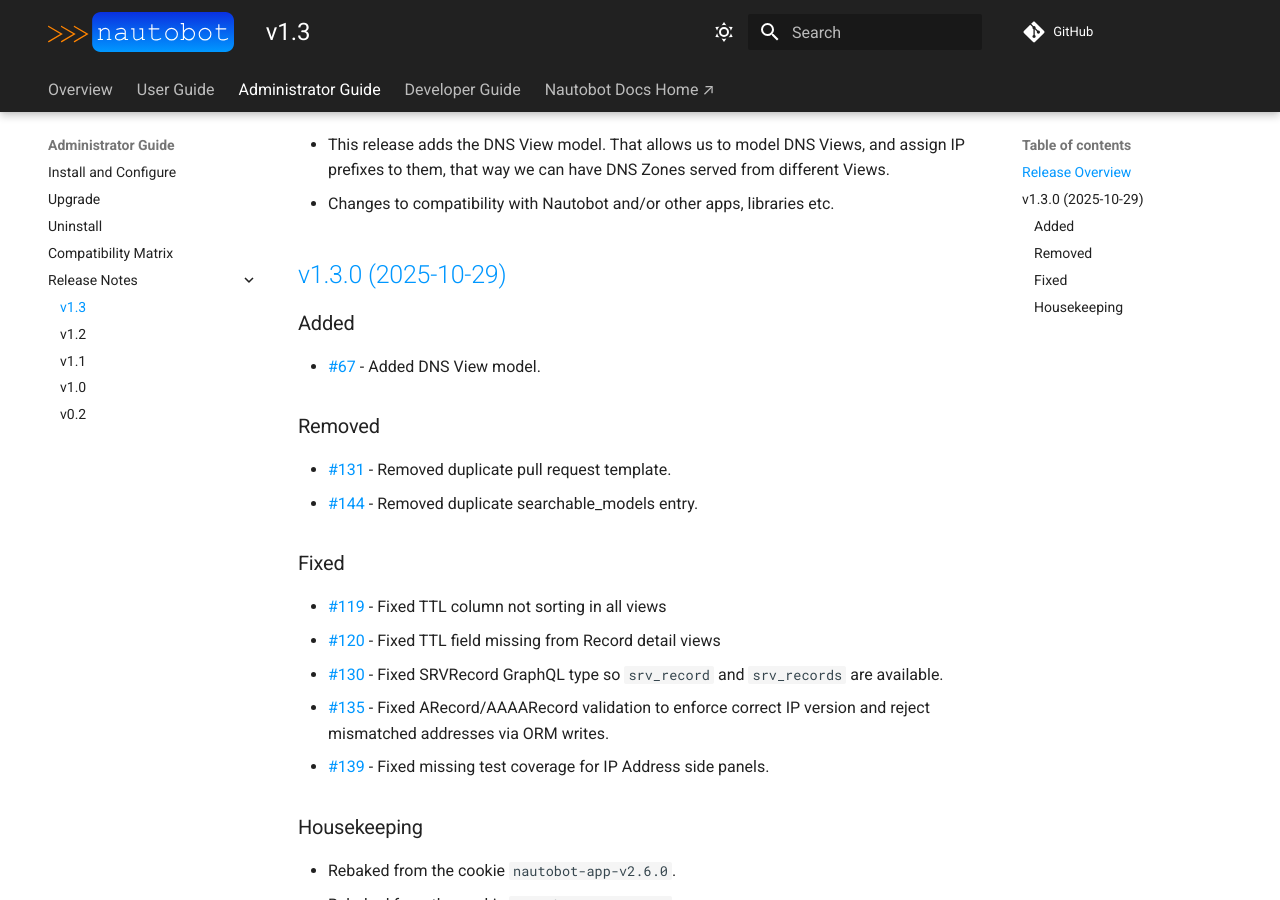
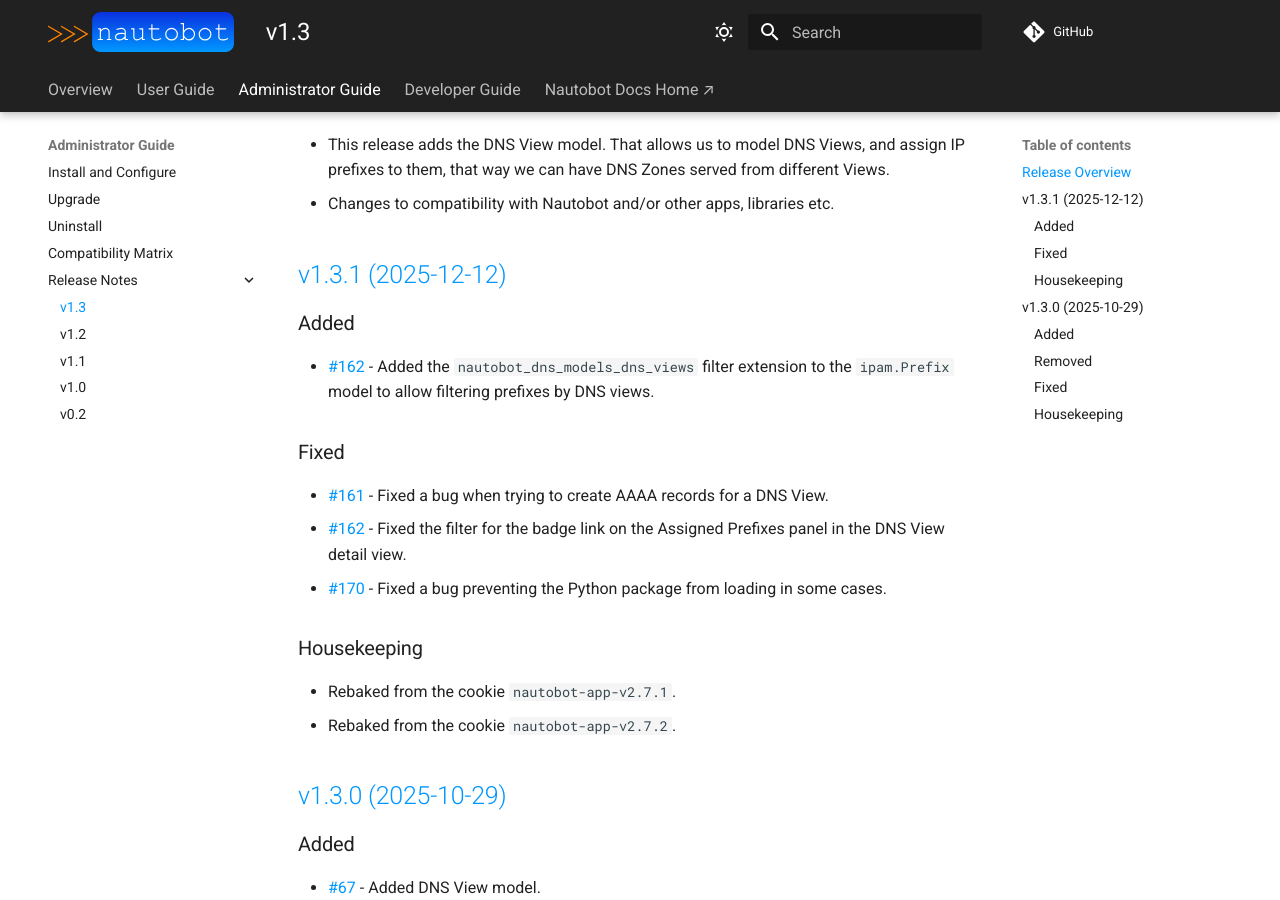
Before and after one commit to nautobot/nautobot-app-dns-models, an MkDocs documentation site: the page built from docs/admin/release_notes/version_1.3.md, in a window 1280 px wide and 900 px high, scrolled down 254 px. Built offline with MkDocs 1.6.1 and Material for MkDocs 9.7.7, drawn with Linux system fonts in a browser that asks for light colours; comment, search, counter and statistics services are not loaded.

Commit message:
release v1.3.1

```diff
--- a/docs/admin/release_notes/version_1.3.md
+++ b/docs/admin/release_notes/version_1.3.md
@@ -8,6 +8,22 @@
 - Changes to compatibility with Nautobot and/or other apps, libraries etc.
 
 <!-- towncrier release notes start -->
+## [v1.3.1 (2025-12-12)](https://github.com/nautobot/nautobot-app-dns-models/releases/tag/v1.3.1)
+
+### Added
+
+- [#162](https://github.com/nautobot/nautobot-app-dns-models/issues/162) - Added the `nautobot_dns_models_dns_views` filter extension to the `ipam.Prefix` model to allow filtering prefixes by DNS views.
+
+### Fixed
+
+- [#161](https://github.com/nautobot/nautobot-app-dns-models/issues/161) - Fixed a bug when trying to create AAAA records for a DNS View.
+- [#162](https://github.com/nautobot/nautobot-app-dns-models/issues/162) - Fixed the filter for the badge link on the Assigned Prefixes panel in the DNS View detail view.
+- [#170](https://github.com/nautobot/nautobot-app-dns-models/issues/170) - Fixed a bug preventing the Python package from loading in some cases.
+
+### Housekeeping
+
+- Rebaked from the cookie `nautobot-app-v2.7.1`.
+- Rebaked from the cookie `nautobot-app-v2.7.2`.
 
 ## [v1.3.0 (2025-10-29)](https://github.com/nautobot/nautobot-app-dns-models/releases/tag/v1.3.0)
 
--- a/pyproject.toml
+++ b/pyproject.toml
@@ -1,6 +1,6 @@
 [tool.poetry]
 name = "nautobot-dns-models"
-version = "1.3.1a0"
+version = "1.3.1"
 description = "Nautobot DNS Models"
 authors = ["Network to Code, LLC <info@networktocode.com>"]
 license = "Apache-2.0"
```
Also changed, not shown: 6 other files.
